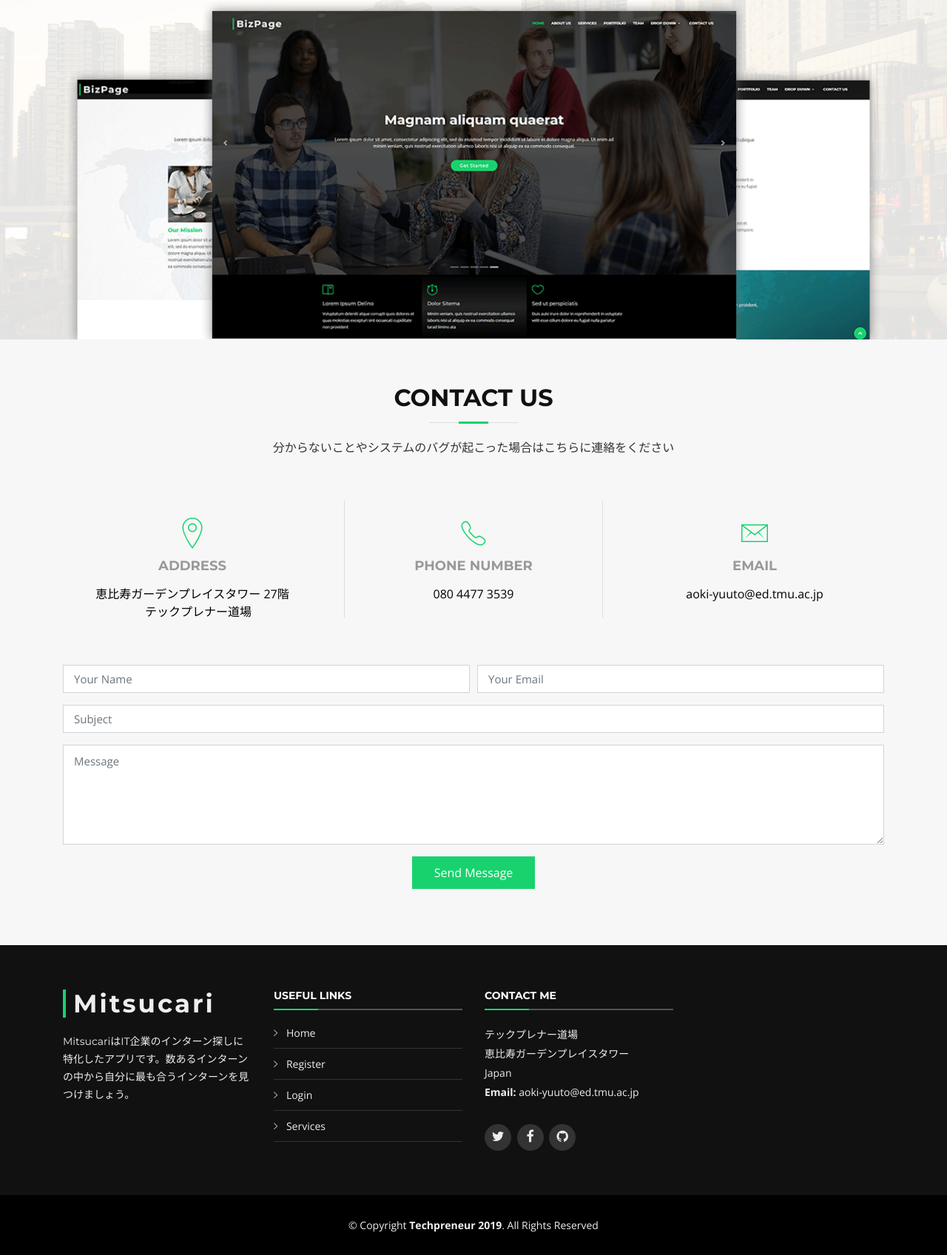
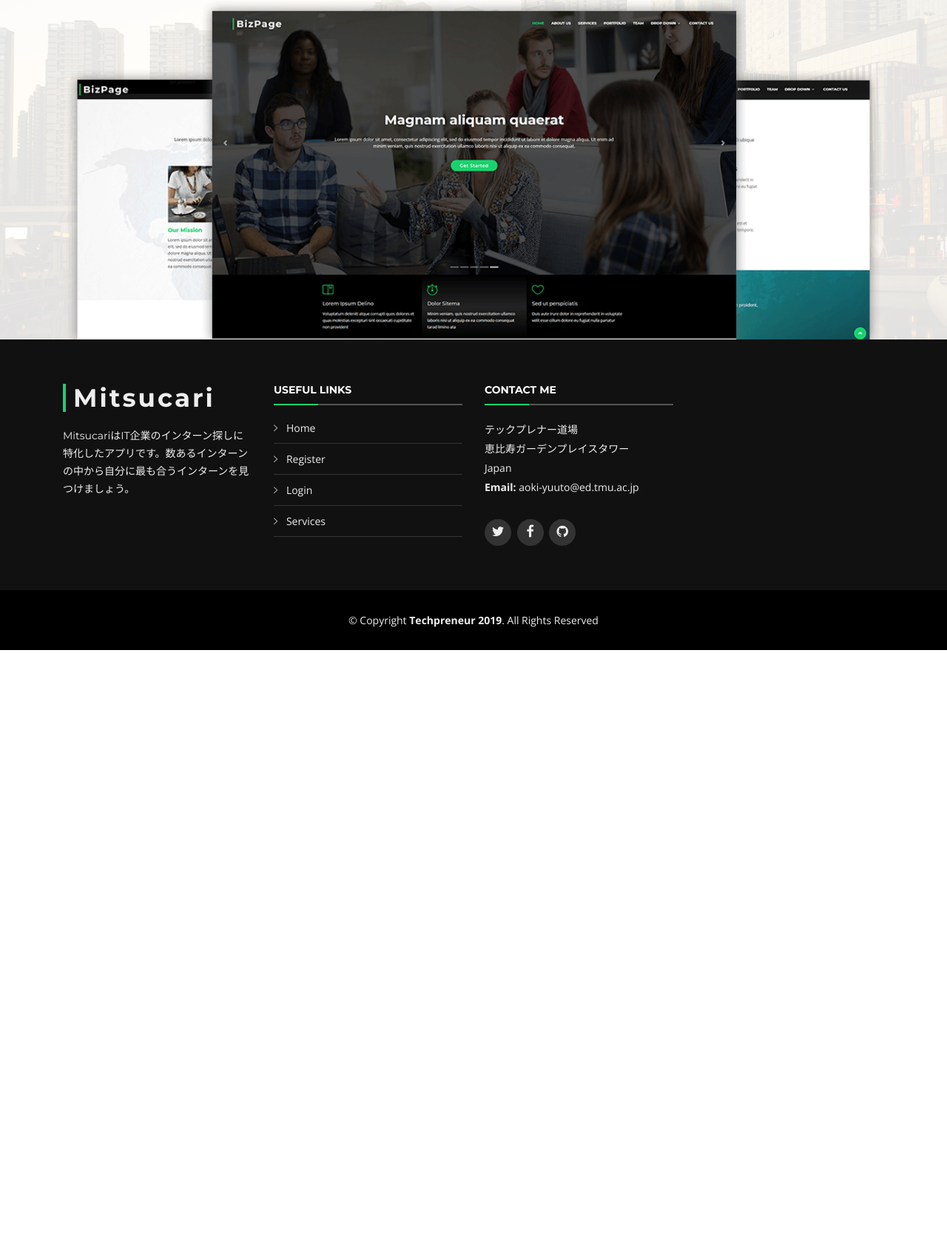
Before and after one commit to Yuto-Aoki/Mitsucari, a Django app: page / in a window 1280 px wide. Shown: the part 2698-4395 px from the top of the page at 74% size. After the commit the page ends 3577 px from the top, so only its background shows below. Run offline with Django 3.2, Linux system fonts and the light colour scheme; tables that the repository leaves empty hold one stand-in row (values such as "Sample post"); some libraries are stand-ins or nearby versions; some web fonts are replaced.

Commit message:
Delete Contact

```diff
--- a/qboard_proj/urls.py
+++ b/qboard_proj/urls.py
@@ -23,11 +23,13 @@ from django.shortcuts import render
 from django.urls import include, path
 from django.contrib import admin
 from django.contrib.auth.decorators import login_required
-
+from qboard.models import Profile
 from qboard.views.register import register_view, done_view #追加！
 
 def index(request):
-    contexts = {}
+    profile = Profile.objects.get()
+
+    contexts = {'profile':profile}
     return render(request,'index.html',contexts)
 
 urlpatterns = [
--- a/templates/index.html
+++ b/templates/index.html
@@ -278,7 +278,7 @@ Facts Section
 <!--==========================
 Contact Section
 ============================-->
-<section id="contact" class="section-bg wow fadeInUp">
+<!-- <section id="contact" class="section-bg wow fadeInUp">
     <div class="container">
 
         <div class="section-header">
@@ -341,7 +341,7 @@ Contact Section
         </div>
 
     </div>
-    </section><!-- #contact -->
+    </section>#contact -->
 
 </main>
 
```
